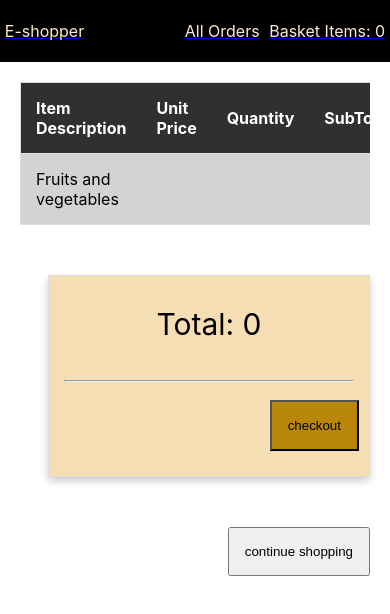
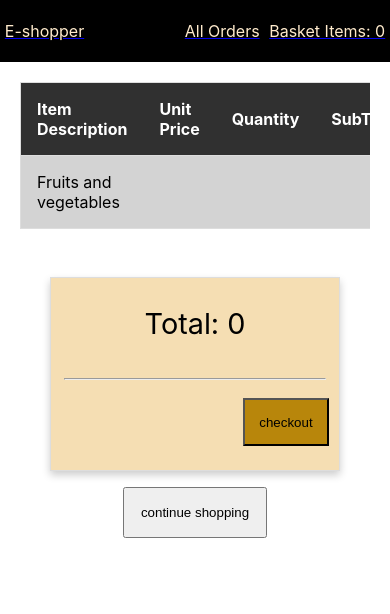
Before and after one commit to appy385/e-shopper, a React (Create React App) app: page /cart in a window 390 px wide. Shown: the top 614 px of the page. Built offline with nearby package versions, Linux system fonts and the light colour scheme.

Commit message:
feat(Basket): update all `px` to `rem` , also update media screen to make app more responsive

```diff
--- a/src/Basket/BasketPage.css
+++ b/src/Basket/BasketPage.css
@@ -1,6 +1,6 @@
 
 .cart {
-    margin: 20px;
+    margin: 1.25rem;
 }
 .cart-table-container {
     overflow-x:auto;
@@ -16,7 +16,7 @@
 
 }
 .cart-category>td {
-    padding: 15px;
+    padding: 1rem;
     text-align: left;
 }
 
@@ -24,7 +24,7 @@
     background-color: #303030;
     border-top: 1px solid #ddd;
     border-bottom: 1px solid #ddd;
-    padding: 15px;
+    padding: 1rem;
     text-align: left;
 
 }
@@ -33,13 +33,13 @@
 .cart-container{
     display: flex;
     justify-content: space-around;
-    margin-top: 50px;
-    /* border: 1px solid black; */
     align-items: flex-end;
+    margin-top: 3rem;
+
 }
 
 .cart-amount {
-    font-size: 30px;
+    font-size: 1.8rem;
     text-align: center;
 }
 
@@ -48,21 +48,18 @@
 }
 
 .cart-back-button {
-    padding: 15px;
+    padding: 1rem;
+
 }
 
 .cart-checkout {
-    box-shadow: 0 4px 8px 0 rgba(0,0,0,0.2);
+    box-shadow: 0 0.25rem 0.5rem 0 rgba(0,0,0,0.2);
     display: flex;
-    /* align-items: center; */
     flex-direction: column;
     background-color: wheat;
-    margin-bottom: 50px;
-    width: 320px;
-    height: 200px;
+    width: 18rem;
+    height: 12rem;
     border: 1px solid #ddd;
-
-
 
 }
 
@@ -74,7 +71,7 @@
    background-color: darkgoldenrod;
    align-self: flex-end;
    padding: 5%;
-   margin: 10px;
+   margin: 0.625rem;
 
 }
 
@@ -82,5 +79,9 @@
 @media screen and (max-width: 30rem){
     .cart-container {
         flex-direction: column-reverse;
+        align-items: center;
+    }
+    .cart-checkout{
+        margin-bottom: 1rem;
     }
 }
--- a/src/Basket/BasketPage.js
+++ b/src/Basket/BasketPage.js
@@ -31,11 +31,7 @@ function BasketPage({ basket }) {
       <div className="cart-container">
         <Link to="/"><button type="button" className="cart-back-button">continue shopping</button></Link>
         <div className="cart-checkout">
-          <p className="cart-amount">
-            Total:
-            {' '}
-            {cost}
-          </p>
+          <p className="cart-amount">{`Total: ${cost}`}</p>
           <hr className="cart-line" />
           <Link to="/checkout"><button type="button" className="checkout-button">checkout</button></Link>
         </div>
```
